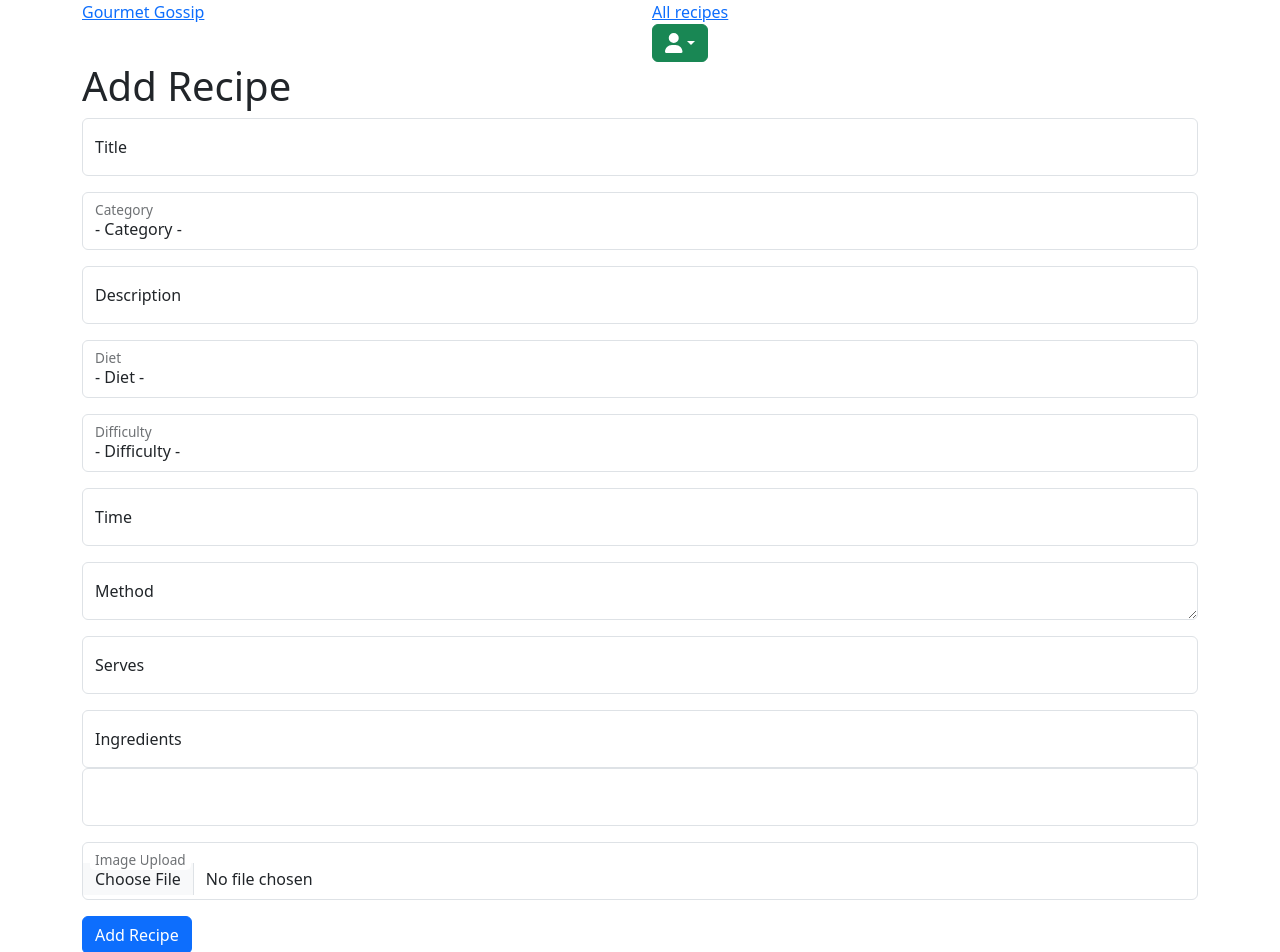
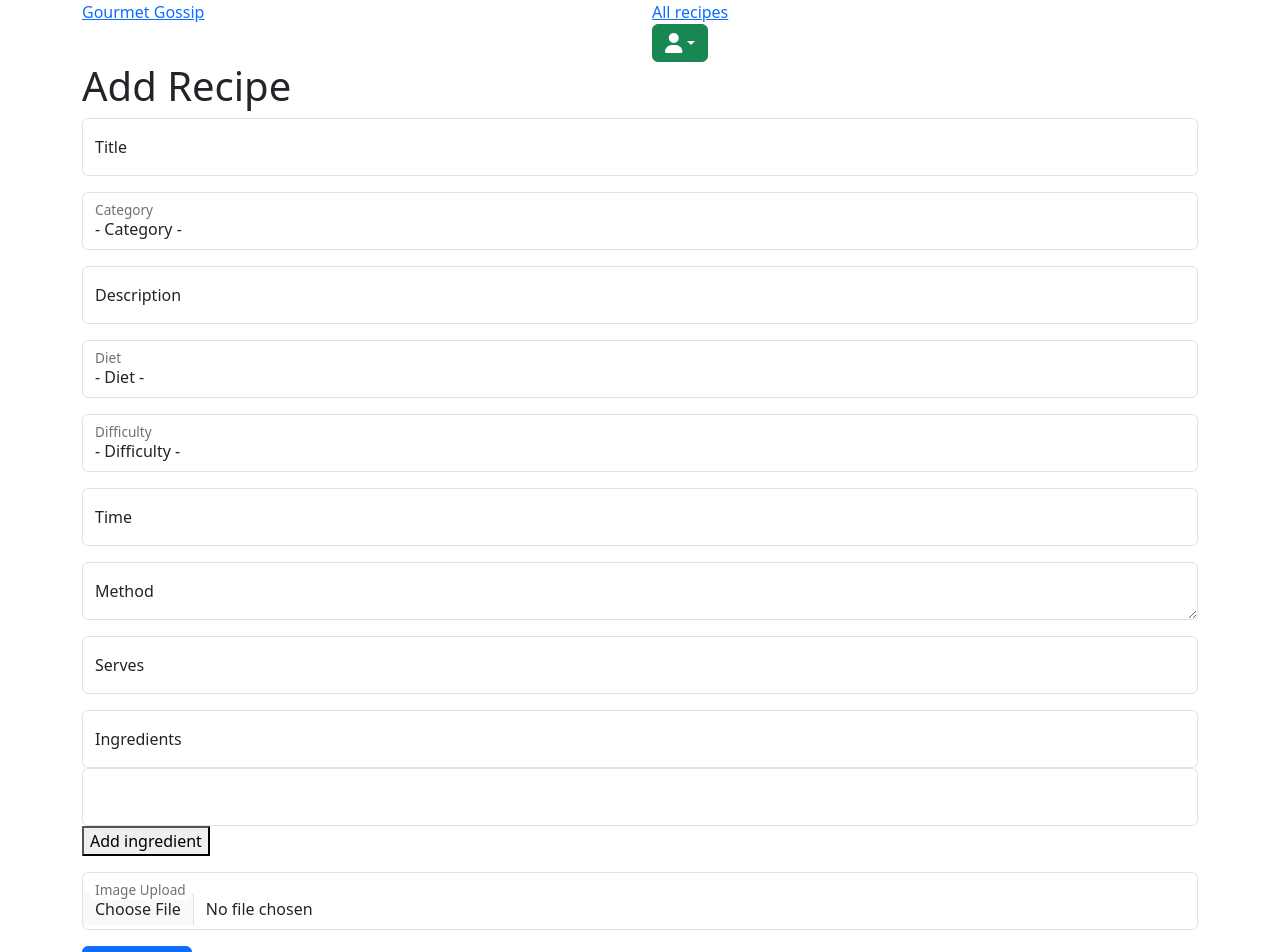
Before and after one commit to jchesher92/gourmet-gossip, a React (Create React App) app in the folder client/: page /recipes/add in a window 1280 px wide. Shown: the top 952 px of the page. Built offline with nearby package versions, Linux system fonts and the light colour scheme; the HTML template or start-up script is replaced by a standard one.

Commit message:
this is still broken

```diff
--- a/client/src/components/AddRecipe.js
+++ b/client/src/components/AddRecipe.js
@@ -6,7 +6,7 @@ import { useState } from 'react'
 import { getToken } from '../utility/auth'
 
 export default function AddRecipe() {
-  const [ formStructure, setFormStructure ] = useState([
+  const [formStructure, setFormStructure] = useState([
     {
       type: 'text',
       name: 'Title',
@@ -45,7 +45,7 @@ export default function AddRecipe() {
     {
       type: 'text-list',
       name: 'Ingredients',
-      ingredients: [ { name: '', amount: '' } ],
+      ingredients: [{ name: '', amount: '' }],
     },
     // {
     //   type: 'textarea',
--- a/client/src/components/FormPageRecipe.js
+++ b/client/src/components/FormPageRecipe.js
@@ -14,27 +14,24 @@ import Form from 'react-bootstrap/Form'
 
 export default function FormPage({ title, formStructure, setFormStructure, request, redirect, onLoad }) {
 
-  const [ingredients, setIngredients] = useState([{}])
+  const [inputIngredients, setInputIngredients] = useState([])
   const { user, setUser } = useContext(UserContext)
   const [formData, setFormData] = useState(stateValues(formStructure))
   const [errorMessage, setErrorMessage] = useState('')
   const navigate = useNavigate()
   const [validated, setValidated] = useState(false)
 
-  // function addFields(e) {
-  //   console.log('button clicked')
-  //   e.preventDefault()
-  //   const moreIngredients = formStructure.filter(object => {
-  //     if (object.name === 'Ingredients') {
-  //       return object.ingredients.push({ name: '', amount: '' })
-  //       // console.log(object)
-  //     }
-  //   })
-  //   // console.log(moreIngredients)
-  //   // setFormStructure(formStructure)
-  //   setFormData(stateValues(formStructure))
-  //   console.log('formStructure after button', formStructure)
-  // }
+  function addFields(e) {
+    e.preventDefault()
+    const moreIngredients = formStructure.filter((object, index) => {
+      if (object.name === 'Ingredients') {
+        return object.ingredients.push({ name: '', amount: '' })
+      }
+    })
+    console.log(inputIngredients)
+    setFormData({ ...formData, ingredients: moreIngredients[0].ingredients })
+    console.log('formStructure after button', formStructure)
+  }
 
   function stateValues(formStructure) {
     const fieldsObj = {}
@@ -74,10 +71,12 @@ export default function FormPage({ title, formStructure, setFormStructure, reque
   }, [onLoad])
 
   function handleChangeIngredients(index, event) {
-    // console.log('ingredients changed:', event)
     if (event.target.name === 'name' || event.target.name === 'amount') {
-      setIngredients([{ ...ingredients[index], [event.target.name]: event.target.value }])
-      setFormData({ ...formData, ingredients })
+      console.log(index)
+      const name = event.target.name + index
+      console.log(name)
+      setInputIngredients([{ ...inputIngredients, [name]: event.target.value }])
+      setFormData({ ...formData, ingredients: inputIngredients })
     } else {
       setFormData({ ...formData, [event.target.name]: event.target.value })
     }
@@ -137,11 +136,11 @@ export default function FormPage({ title, formStructure, setFormStructure, reque
                   id={idx}
                 >
                   {/* SELECT */}
-                  { field.type === 'select' &&
+                  {field.type === 'select' &&
                     <>
                       <Form.Control as='select' required aria-label="Floating label select example" name={field.variable} className="form-control" id={field.variable} placeholder={field.name} onChange={handleChange}>
                         <option value="">- {field.name} -</option>
-                      { field.options.map((option, index) => {
+                        {field.options.map((option, index) => {
                           return <option value={option} key={index}>{option}</option>
                         })}
                       </Form.Control>
@@ -161,24 +160,24 @@ export default function FormPage({ title, formStructure, setFormStructure, reque
                           </Fragment>
                         )
                       })}
-                      {/* <button onClick={addFields}>Add ingredient</button> */}
+                      <button onClick={addFields}>Add ingredient</button>
                     </>
                   }
                   {/* IMAGE */}
-                  { field.type === 'file' &&
+                  {field.type === 'file' &&
                     <>
                       <ImageUpload required formData={formData} setFormData={setFormData} />
                     </>
                   }
                   {/* TEXT -NUMBER */}
-                  { (field.type === 'text' || field.type === 'number') &&
+                  {(field.type === 'text' || field.type === 'number') &&
                     <>
                       <Form.Control required placeholder={field.name} type={field.type} className="form-control" id={field.variable} name={field.variable} onChange={handleChange} />
                       <Form.Control.Feedback type="invalid">{field.name} is required.</Form.Control.Feedback>
                     </>
                   }
                   {/* TEXTAREA */}
-                  { field.type === 'textarea' &&
+                  {field.type === 'textarea' &&
                     <>
                       <Form.Control required placeholder={field.name} as='textarea' className="form-control" id={field.variable} name={field.variable} onChange={handleChange} />
                       <Form.Control.Feedback type="invalid">{field.name} is required.</Form.Control.Feedback>
```
Lines whose indentation alone changed are shown as unchanged.
